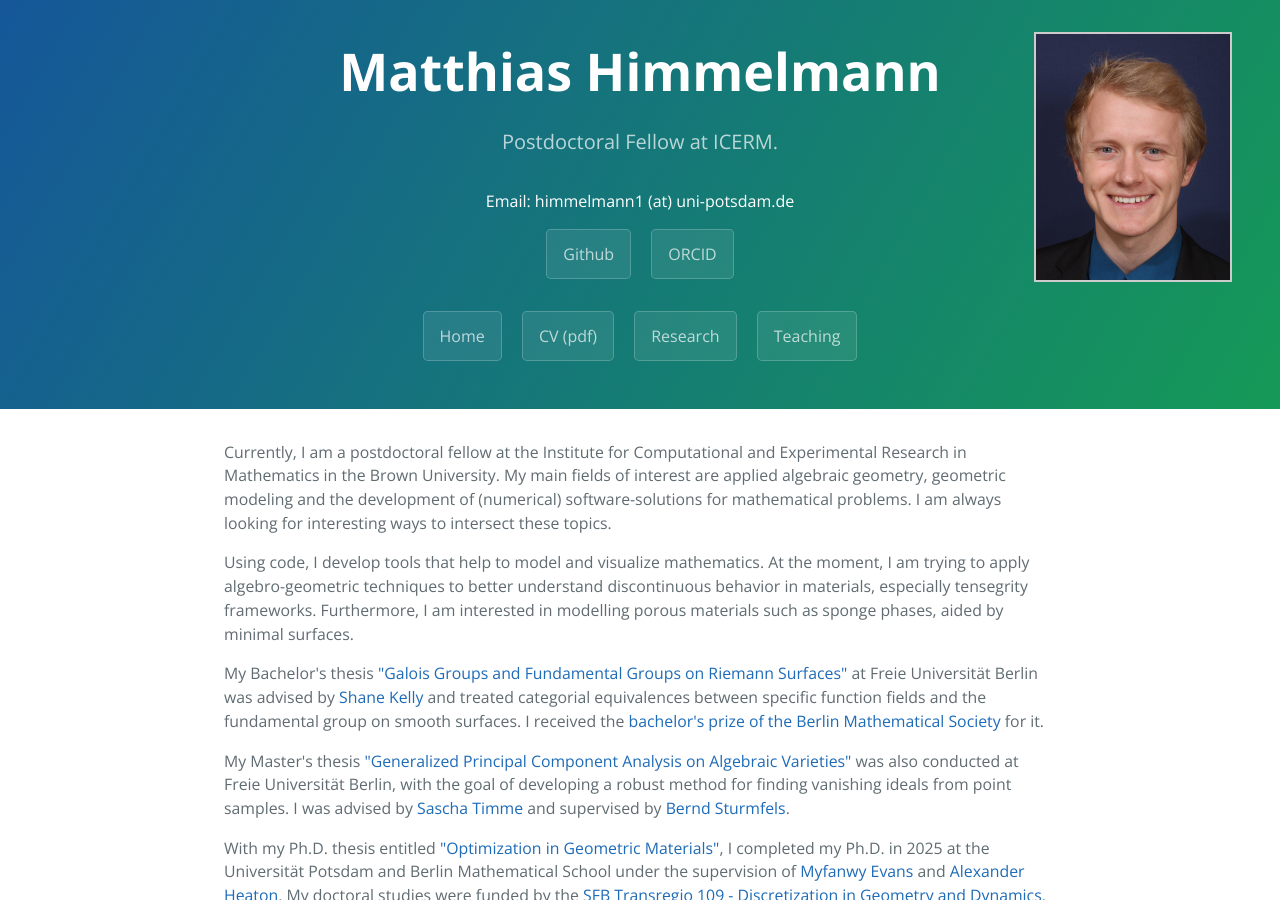
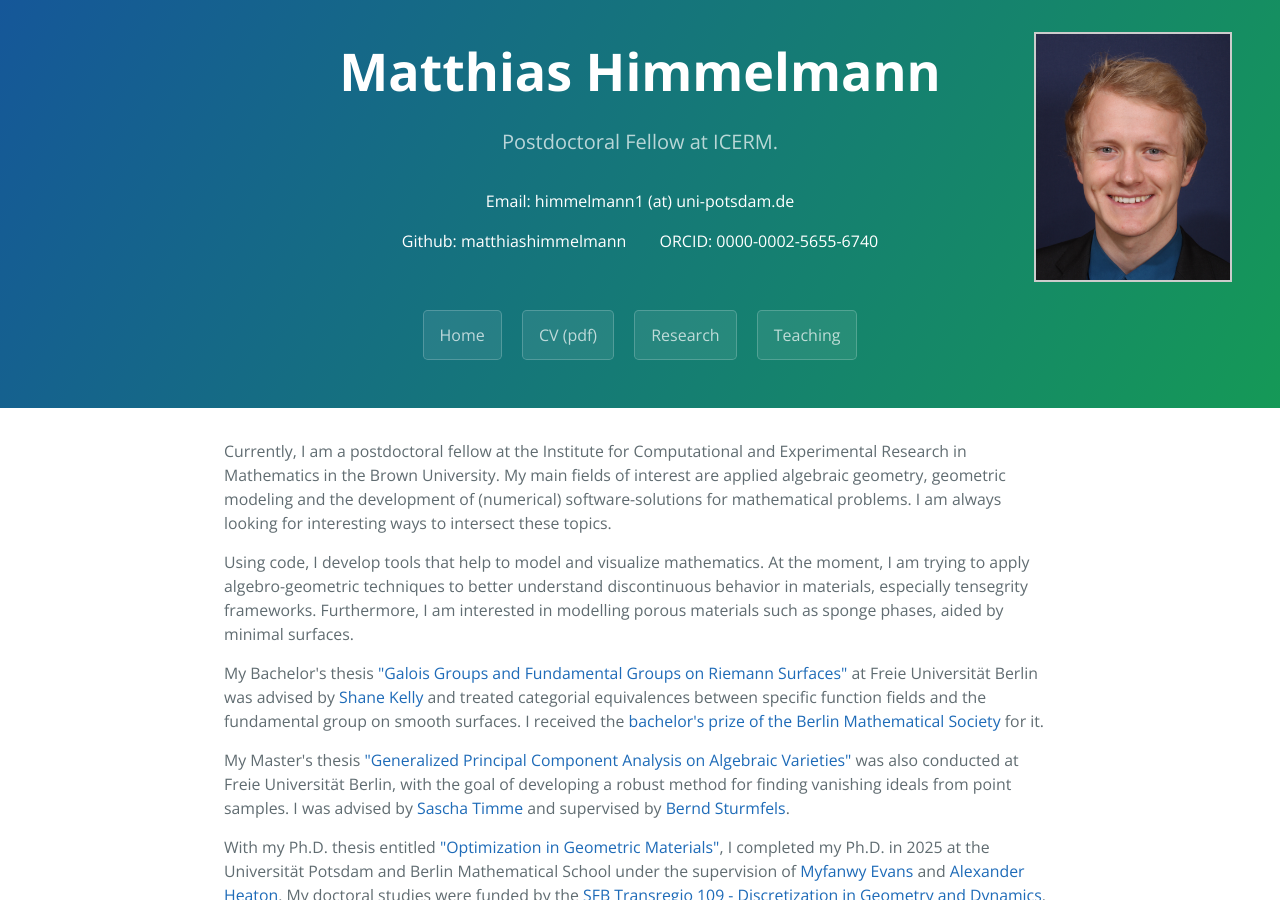
Before and after one commit to matthiashimmelmann/matthiashimmelmann.github.io, a Jekyll site: the page built from index.md, in a window 1280 px wide and 900 px high. Built offline with Jekyll 4.4.1, drawn with Linux system fonts in a browser that asks for light colours.

Commit message:
Changed html information

```diff
--- a/_layouts/default.html
+++ b/_layouts/default.html
@@ -42,8 +42,8 @@
 	      <h1 class="project-name">{{ page.title | default: site.title | default: site.github.repository_name }}</h1>
 	      <h2 class="project-tagline">{{ page.description | default: site.description | default: site.github.project_tagline }}</h2>
 		<p>Email: himmelmann1 (at) uni-potsdam.de</p>
-		<a href="https://github.com/matthiashimmelmann" class="btn">Github</a>
-		<a href="https://orcid.org/0000-0002-5655-6740" class="btn">ORCID</a><br>
+		<p>Github: <a href="https://github.com/matthiashimmelmann" style="color:white;">matthiashimmelmann</a>
+		&nbsp;&nbsp;&nbsp;&nbsp;&nbsp;&nbsp; ORCID: <a href="https://orcid.org/0000-0002-5655-6740" style="color:white;">0000-0002-5655-6740</a></p><br>
 		<p> </p>
 		<a href="https://matthiashimmelmann.github.io/" class="btn">Home</a>
 		<a href="/documents/ResearchCV.pdf" class="btn">CV (pdf)</a>
```
